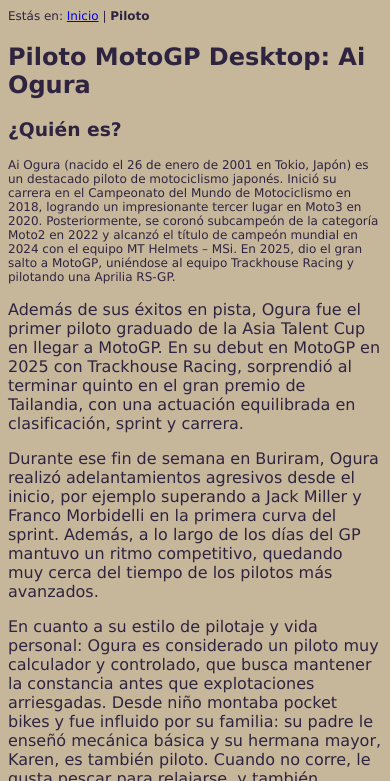
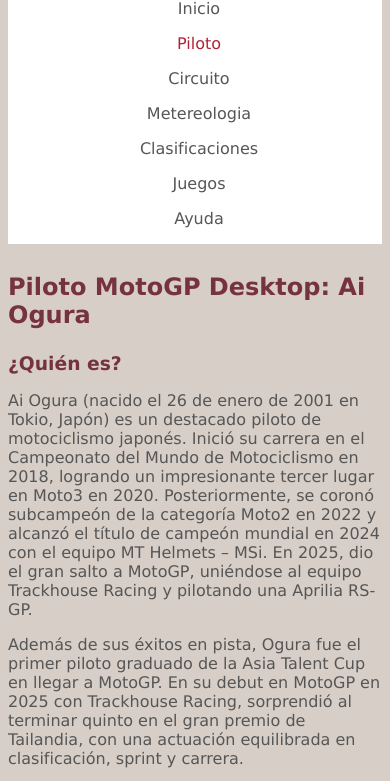
Before and after one commit to Daniel-RodriguezFernandez/SEW, a plain HTML site: page piloto.html in a window 390 px wide. Shown: the part 122-903 px from the top of the page. Drawn offline with Linux system fonts and the light colour scheme.

Commit message:
Weekly checkpoint

```diff
--- a/estilo/estilo.css
+++ b/estilo/estilo.css
@@ -4,44 +4,66 @@
 ID Universitario: UO293655
 
 Estilos generales del proyecto MotoGP-Desktop
+
+Paleta usada:
+
+Grain
+#D7CEC7
+
+Blackboard
+#565656
+
+Rojo oscuro
+#B22234
+
+OxBlood
+#76323F
+
+Tan
+#C09F80
 */
 
-/*
-Paleta usada:
-
-Burgundy
-#ba0f30
-
-Purple Haze
-#2f2440
-
-Sand Dollar
-#c6b79b
-
-Red
-#ff2511
-*/
-
-/* Especificidad: 001 */
+/* Especificidad: (0,0,1) */
 body {
     font-family: Verdana, sans-serif;
-    background-color: #c6b79b;
-    color: #2f2440;
+    background-color: #D7CEC7;
+    color: #565656;
 }
 
-/* Especificidad: 001 */
+/* Especificidad: (0,0,1) */
 header {
-    color: #ffffff;
-    background-color: #ba0f30;
+    color: #565656;
+    background-color: #FFFFFF;
 }
 
-/* Especificidad: 010*/
+/* Especificidad: (0,1,0) */
 .active{
-    background-color: #ff2511
-    /* Advertencia: Herencia de la propiedad color de body #ffffff */
+    color: #B22234;
+    /* Advertencia: Herencia de la propiedad background-color de header #FFFFFF */
 }
 
-/* Especificidad: 011 */
-p:first-of-type{
+/* Especificidad: (0,0,2) */
+header + p {
     font-size: 0.75em;
 }
+
+/* Especificidad: (0,1,2) */
+header + p.inicio {
+    font-size: inherit;
+}
+
+/* Especificidad: (0,0,2) */
+header a {
+    text-decoration-line: none;
+    color: #565656;
+    /* Advertencia: Herencia de la propiedad background-color de header #FFFFFF */
+}
+
+/* Especificidad: (0,0,1) */
+h2, h3, h4, h5, h6 {
+    color: #76323F;
+    /* Advertencia: Herencia de la propiedad background-color de body #D7CEC7 */
+    line-height: 1.2;
+    margin-top: 1.2em;
+    margin-bottom: 0.5em;
+}
--- /dev/null
+++ b/estilo/layout.css
@@ -0,0 +1,66 @@
+/*
+Datos Personales:
+Nombre Completo: Daniel Rodríguez Fernández
+ID Universitario: UO293655
+
+Layout del proyecto MotoGP-Desktop
+*/
+
+/* Especifidad (0,0,1) */
+header{
+    display: flex;
+    flex-direction: row;
+    flex-wrap: wrap;
+    justify-content: space-evenly;
+    align-items: center;
+    gap: 1rem;
+    padding-left: 0.5rem;
+    margin-bottom: 1rem;
+}
+
+/* Especifidad (0,0,1) */
+nav{
+    flex-direction: row;
+    display: flex;
+    flex-grow: 1;
+    flex-wrap: wrap;
+    justify-content: space-evenly;
+    align-content: center;
+    align-items: center;
+    gap: 0.5rem 1rem;
+    margin-top: 1rem;
+    margin-bottom: 1rem;
+}
+
+@media (min-width: 320px) and (max-width: 799px){
+
+    /* Especificidad: (0,0,1) */
+    header{
+        flex-direction: column;
+    }
+
+    /* Especificidad: (0,0,1) */
+    nav {
+        flex-direction: column;
+        gap: 1rem;
+    }
+
+    /* Especificidad: (0,0,2) */
+    header + p {
+        display: none;
+    }
+
+    /* Especificidad: (0,1,2) */
+    header + p.inicio {
+        display:block;
+    }
+
+    video {
+        width:100%;
+        height:auto;
+    }
+
+    audio {
+        width:100%;
+    }
+}
--- a/piloto.html
+++ b/piloto.html
@@ -12,6 +12,7 @@
     <meta name="viewport" content="width=device-width, initial-scale=1.0" />
     <title>MotoGP-Clasificaciones</title>
     <link rel="stylesheet" type="text/css" href="estilo/estilo.css" />
+    <link rel="stylesheet" type="text/css" href="estilo/layout.css" />
     <link rel="icon" type="image/ico" href="multimedia/icono.ico"/>
 </head>
 
```
Also changed, not shown: ayuda.html (+1 -0 lines), circuito.html (+1 -0 lines), clasificaciones.html (+1 -0 lines), index.html (+2 -1 lines), juegos.html (+1 -0 lines), metereologia.html (+1 -0 lines).
